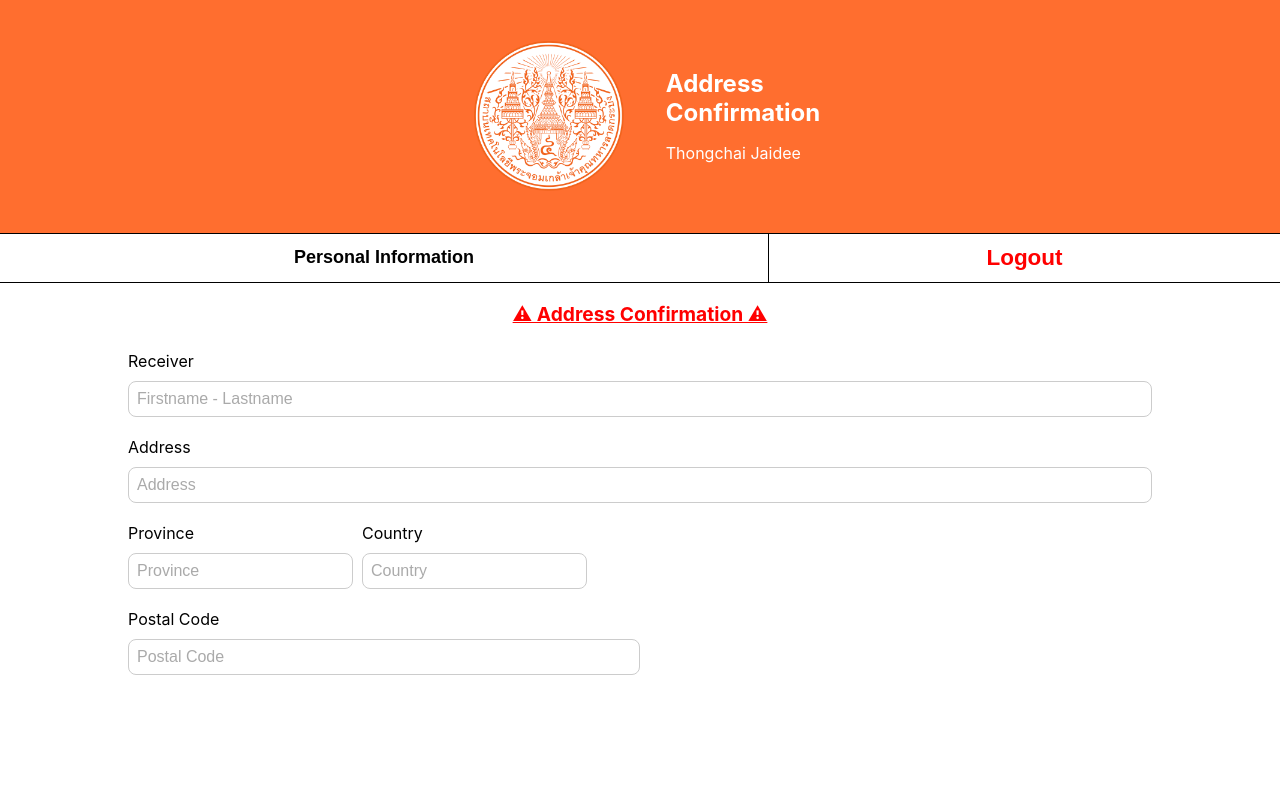
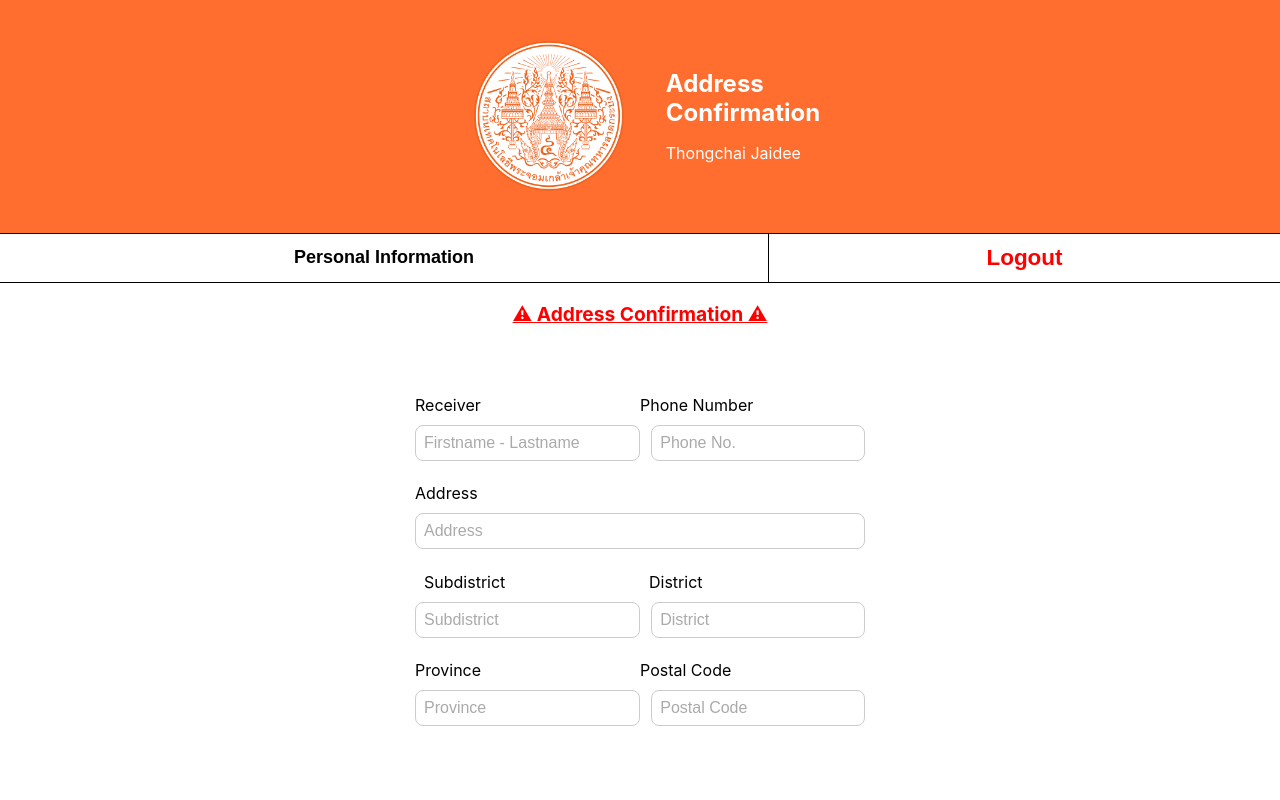
Before and after one commit to JohnOlsea/TeamProject, a React (Create React App) app in the folder Software Team Project/: page /addressConfirmation in a window 1280 px wide. Shown: the top 800 px of the page. Built offline with nearby package versions, Linux system fonts and the light colour scheme.

Commit message:
newupdate2

```diff
--- a/Software Team Project/src/pages/AddressConfirmation.js
+++ b/Software Team Project/src/pages/AddressConfirmation.js
@@ -9,15 +9,19 @@ function AddressConfirmation() {
   const userName = "Thongchai Jaidee";
   const navigate = useNavigate();
   const [receiver, setReceiver] = useState('');
+  const [phonenumber, setPhonenumber] = useState('');
   const [address, setAddress] = useState('');
+  const [subdistrict, setSubdistrict] = useState('');
+  const [district, setDistrict] = useState('');
   const [province, setProvince] = useState('');
-  const [country, setCountry] = useState('');
   const [postalCode, setPostalCode] = useState('');
   const [validationErrors, setValidationErrors] = useState({
     receiver: false,
+    phonenumber: false,
     address: false,
+    subdistrict: false,
+    district: false,
     province: false,
-    country: false,
     postalCode: false
   });
   const [errorMessage, setErrorMessage] = useState('');
@@ -32,14 +36,20 @@ function AddressConfirmation() {
     if (!receiver.trim()) {
       errors.receiver = true;
     }
+    if (!phonenumber.trim()) {
+      errors.phonenumber = true;
+    }
     if (!address.trim()) {
       errors.address = true;
     }
+    if (!subdistrict.trim()) {
+      errors.subdistrict = true;
+    }
+    if (!district.trim()) {
+      errors.district = true;
+    }
     if (!province.trim()) {
       errors.province = true;
-    }
-    if (!country.trim()) {
-      errors.country = true;
     }
     if (!postalCode.trim()) {
       errors.postalCode = true;
@@ -75,17 +85,30 @@ function AddressConfirmation() {
       <div className="announcement-addressconfirm">
       <p className="announcement-title-addressconfirm">⚠ Address Confirmation ⚠</p>
       </div>
+
       <div className="address-inputs">
-        <div className={`input-group ${validationErrors.receiver ? 'error' : ''}`}>
-          <label htmlFor="receiver">Receiver</label>
+        <div className="address-inline-inputs">
+          <div className={`add-input-group ${validationErrors.receiver ? 'error' : ''}`}>
+            <label htmlFor="receiver">Receiver</label>
+            <input
+              type="text"
+              placeholder="Firstname - Lastname"
+              value={receiver}
+              onChange={(e) => setReceiver(e.target.value)}
+            />
+        </div>
+        <div className={`add-input-group ${validationErrors.phonenumber ? 'error' : ''}`}>
+          <label htmlFor="phonenumber">Phone Number</label>
           <input
             type="text"
-            placeholder="Firstname - Lastname"
-            value={receiver}
-            onChange={(e) => setReceiver(e.target.value)}
+            placeholder="Phone No."
+            value={phonenumber}
+            onChange={(e) => setPhonenumber(e.target.value)}
+            style={{marginLeft:"5%"}}
           />
         </div>
-        <div className={`input-group ${validationErrors.address ? 'error' : ''}`}>
+      </div>
+        <div className={`add-input-group ${validationErrors.address ? 'error' : ''}`}>
           <label htmlFor="address">Address</label>
           <input
             type="text"
@@ -95,7 +118,28 @@ function AddressConfirmation() {
           />
         </div>
         <div className="address-inline-inputs">
-          <div className={`input-group ${validationErrors.province ? 'error' : ''}`}>
+          <div className={`add-input-group ${validationErrors.subdistrict ? 'error' : ''}`}>
+            <label htmlFor="subdistrict" style={{marginLeft:"4%"}}>Subdistrict</label>
+            <input
+              type="text"
+              placeholder="Subdistrict"
+              value={subdistrict}
+              onChange={(e) => setSubdistrict(e.target.value)}
+            />
+          </div>
+          <div className={`add-input-group ${validationErrors.district ? 'error' : ''}`}>
+            <label htmlFor="district" style={{marginLeft:"4%"}}>District</label>
+            <input
+              type="text"
+              placeholder="District"
+              value={district}
+              onChange={(e) => setDistrict(e.target.value)}
+              style={{marginLeft:"5%"}}
+            />
+          </div>
+        </div>
+        <div className="address-inline-inputs">
+        <div className={`add-input-group ${validationErrors.province ? 'error' : ''}`}>
             <label htmlFor="province">Province</label>
             <input
               type="text"
@@ -103,26 +147,15 @@ function AddressConfirmation() {
               value={province}
               onChange={(e) => setProvince(e.target.value)}
             />
-          </div>
-          <div className={`input-group ${validationErrors.country ? 'error' : ''}`}>
-            <label htmlFor="country" style={{marginLeft:"4%"}}>Country</label>
-            <input
-              type="text"
-              placeholder="Country"
-              value={country}
-              onChange={(e) => setCountry(e.target.value)}
-              style={{marginLeft:"4%"}}
-            />
-          </div>
         </div>
-        <div className="address-postal-inputs">
-          <div className={`input-group ${validationErrors.postalCode ? 'error' : ''}`}>
+          <div className={`add-input-group ${validationErrors.postalCode ? 'error' : ''}`}>
             <label htmlFor="postalCode">Postal Code</label>
             <input
               type="text"
               placeholder="Postal Code"
               value={postalCode}
               onChange={(e) => setPostalCode(e.target.value)}
+              style={{marginLeft:"5%"}}
             />
           </div>
         </div>
@@ -132,7 +165,8 @@ function AddressConfirmation() {
       )}
       <div style={{display:"flex",
                    justifyContent:"center",
-                   marginTop:"10%"
+                   marginTop:"10%",
+                   marginBottom:"5%",
                   }}
       >
         <button
--- a/Software Team Project/src/pages/GraduationDayPickUpDesktop.js
+++ b/Software Team Project/src/pages/GraduationDayPickUpDesktop.js
@@ -14,7 +14,9 @@ function GraduationDayPickupDesktop() {
   const handleHome = () => {
     navigate('/Home');
   };
-
+  const handlePersonalInfo = () => {
+    navigate('/personalInfo');
+  };
   const handleOptionChange = (event) => {
     setSelectedOption(event.target.value);
   };
@@ -32,7 +34,7 @@ function GraduationDayPickupDesktop() {
       </header>
       <nav className="navbar">
         <div className="navbar-left">
-          <button className="nav-button" onClick={handleHome}>Home Page</button>
+          <button className="nav-button" onClick={handlePersonalInfo}>Personal Information</button>
         </div>
         <div className="navbar-right">
           <button className="logout-button" onClick={handleLogout}>Logout</button>
--- a/Software Team Project/src/pages/GraduationDayPickUpMobile.js
+++ b/Software Team Project/src/pages/GraduationDayPickUpMobile.js
@@ -14,7 +14,9 @@ function GraduationDayPickupMobile() {
   const handleHome = () => {
     navigate('/Home');
   };
-
+  const handlePersonalInfo = () => {
+    navigate('/personalInfo');
+  };
   const handleOptionChange = (event) => {
     setSelectedOption(event.target.value);
   };
@@ -32,7 +34,7 @@ function GraduationDayPickupMobile() {
       </header>
       <nav className="navbar">
         <div className="navbar-left">
-          <button className="nav-button" onClick={handleHome}>Home Page</button>
+          <button className="nav-button" onClick={handlePersonalInfo}>Personal Information</button>
         </div>
         <div className="navbar-right">
           <button className="logout-button" onClick={handleLogout}>Logout</button>
--- a/Software Team Project/src/pages/PickUpAtRegistrationOfficeDesktop.js
+++ b/Software Team Project/src/pages/PickUpAtRegistrationOfficeDesktop.js
@@ -13,6 +13,9 @@ function PickUpAtRegistrationOfficeDesktop() {
   };
   const handleHome = () => {
     navigate('/Home');
+  };
+  const handlePersonalInfo = () => {
+    navigate('/personalInfo');
   };
   const handleOptionChange = (event) => {
     setSelectedOption(event.target.value);
@@ -31,7 +34,7 @@ function PickUpAtRegistrationOfficeDesktop() {
       </header>
       <nav className="navbar">
         <div className="navbar-left">
-          <button className="nav-button" onClick={handleHome}>Home Page</button>
+          <button className="nav-button" onClick={handlePersonalInfo}>Personal Information</button>
         </div>
         <div className="navbar-right">
           <button className="logout-button" onClick={handleLogout}>Logout</button>
--- a/Software Team Project/src/styles/AddressConfirmation.css
+++ b/Software Team Project/src/styles/AddressConfirmation.css
@@ -66,14 +66,14 @@
     color: red;
   }
   .address-inputs {
-    margin-top: 20px;
+    margin-top: 5%;
     margin-left: 10%;
     margin-right: 10%;
+    display: grid;
+    justify-content: center;
   }
 
   .address-inputs input {
-    width: 100%;
-    margin-bottom: no;
     padding: 8px;
     font-size: 16px;
     border: 1px solid #ccc;
@@ -92,19 +92,16 @@
     display: flex;
 
   }
-  .address-postal-inputs input {
-    width: 50%;
+  .add-input-group {
+    margin-bottom: 5%;
+    display: grid;
   }
 
-  .input-group {
-    margin-bottom: none;
-  }
-
-  .input-group label {
+  .add-input-group label {
     display: block;
     margin-bottom: 10px;
   }
 
-  .input-group.error input {
+  .add-input-group.error input {
     border-color: red;
   }
--- a/Software Team Project/src/styles/Payment.css
+++ b/Software Team Project/src/styles/Payment.css
@@ -32,9 +32,10 @@
     font-weight: bold;
     font-size: 100%;
     border-radius: 5px;
-    width: 70%;
+    width: 40%;
     padding: 10px;
     margin-top: 5%;
+    margin-bottom: 5%;
 }
 
 @media only screen and (min-width: 768px) {
--- a/Software Team Project/src/styles/PaymentCompleted.css
+++ b/Software Team Project/src/styles/PaymentCompleted.css
@@ -34,5 +34,6 @@
   border-radius: 5px;
   width: 70%;
   padding: 10px;
-  margin-top: 20%;
+  margin-top: 10%;
+  margin-bottom: 5%;
 }
```
Also changed, not shown: Software Team Project/src/pages/PickUpAtRegistrationOfficeMobile.js (+5 -2 lines).
